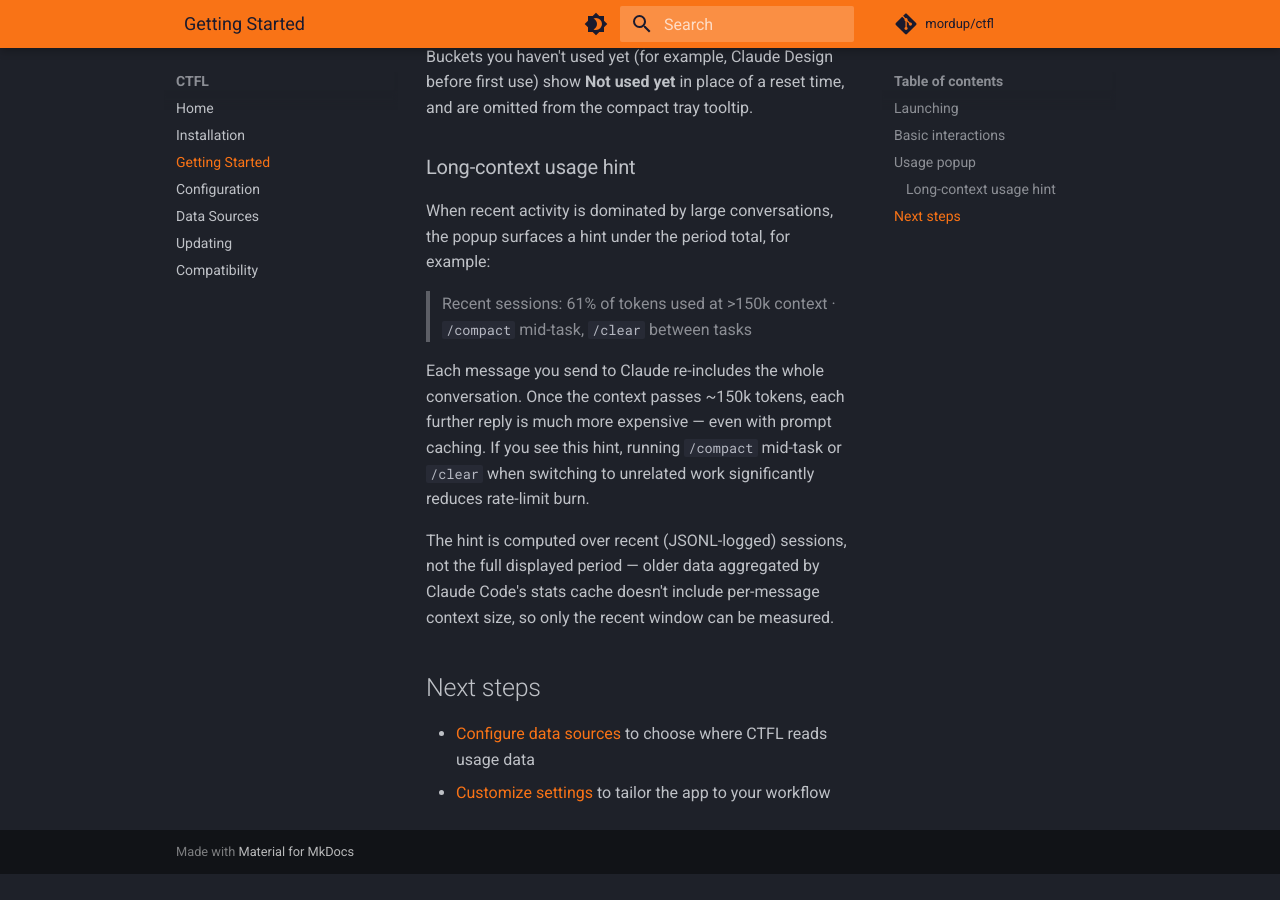
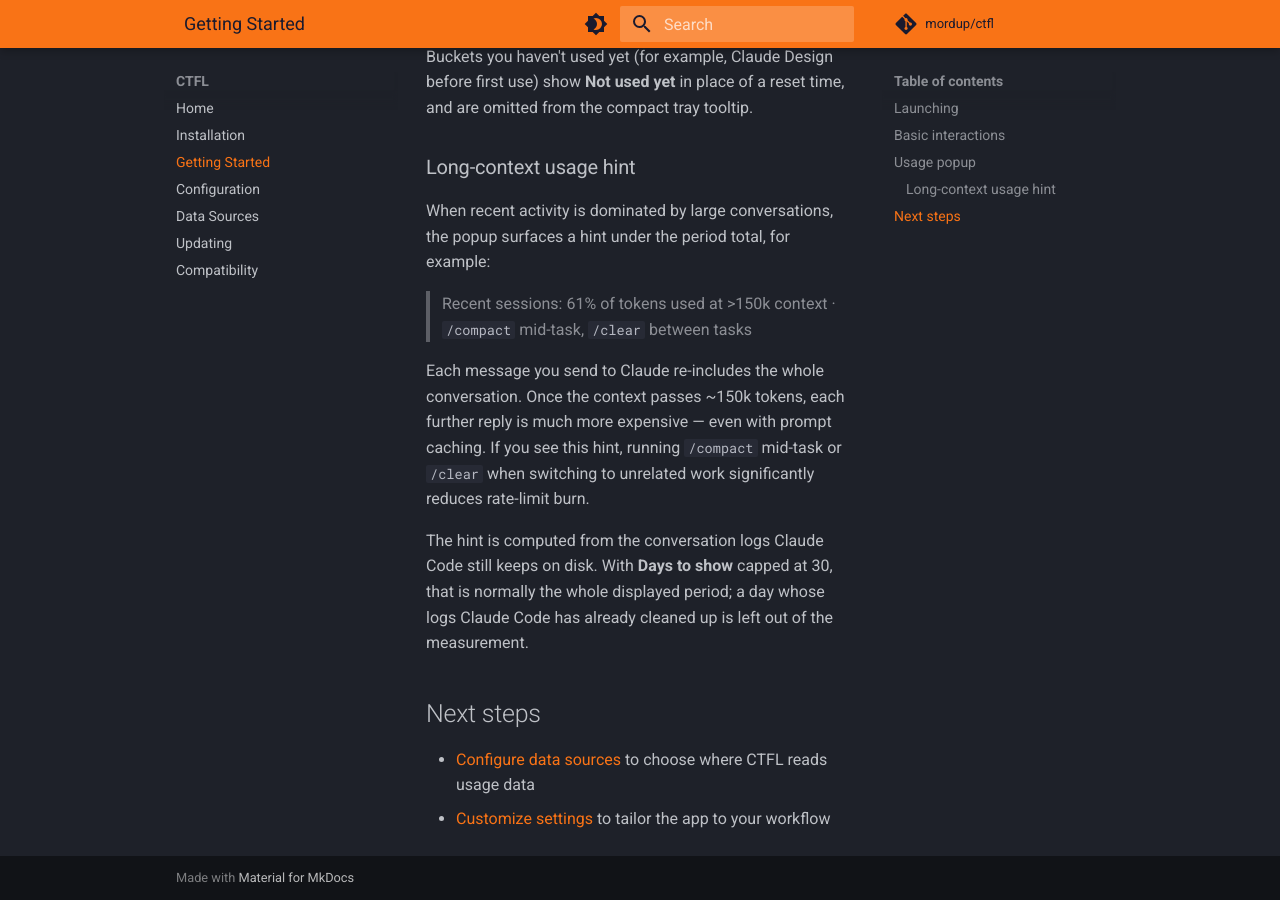
Before and after one commit to mordup/ctfl-docs, an MkDocs documentation site: the page built from docs/getting-started.md, in a window 1280 px wide and 900 px high, scrolled down 2903 px. Built offline with MkDocs 1.6.1 and Material for MkDocs 9.7.7, drawn with Linux system fonts in a browser that asks for light colours; comment, search, counter and statistics services are not loaded; before the commit the page ends 3777 px from its top, so only the background shows below that.

Commit message:
docs: cap Days to show at 30 and rescope the long-context hint

```diff
--- a/docs/getting-started.md
+++ b/docs/getting-started.md
@@ -47,7 +47,7 @@
 
 Each message you send to Claude re-includes the whole conversation. Once the context passes ~150k tokens, each further reply is much more expensive — even with prompt caching. If you see this hint, running `/compact` mid-task or `/clear` when switching to unrelated work significantly reduces rate-limit burn.
 
-The hint is computed over recent (JSONL-logged) sessions, not the full displayed period — older data aggregated by Claude Code's stats cache doesn't include per-message context size, so only the recent window can be measured.
+The hint is computed from the conversation logs Claude Code still keeps on disk. With **Days to show** capped at 30, that is normally the whole displayed period; a day whose logs Claude Code has already cleaned up is left out of the measurement.
 
 ## Next steps
 
```
Also changed, not shown: docs/configuration.md (+1 -1 lines).
